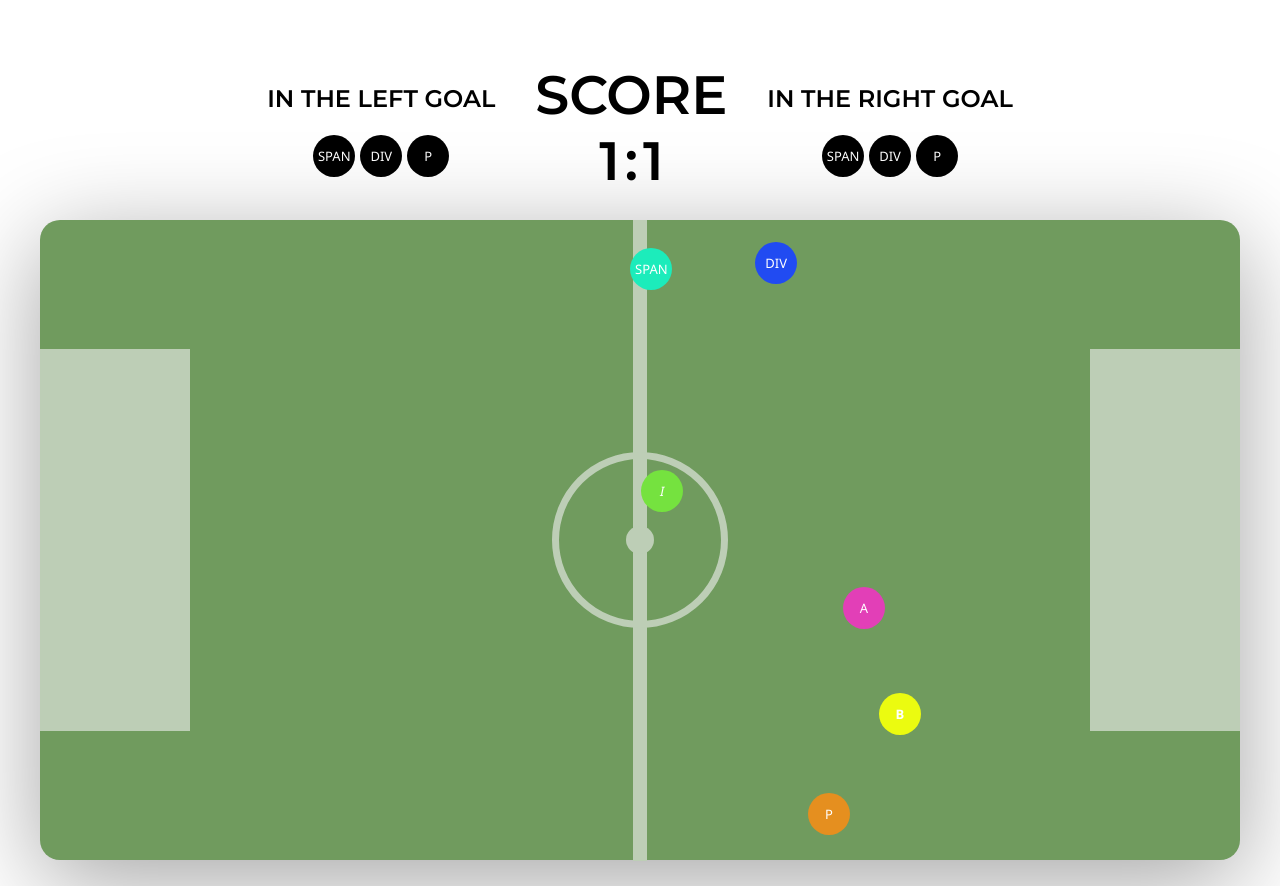
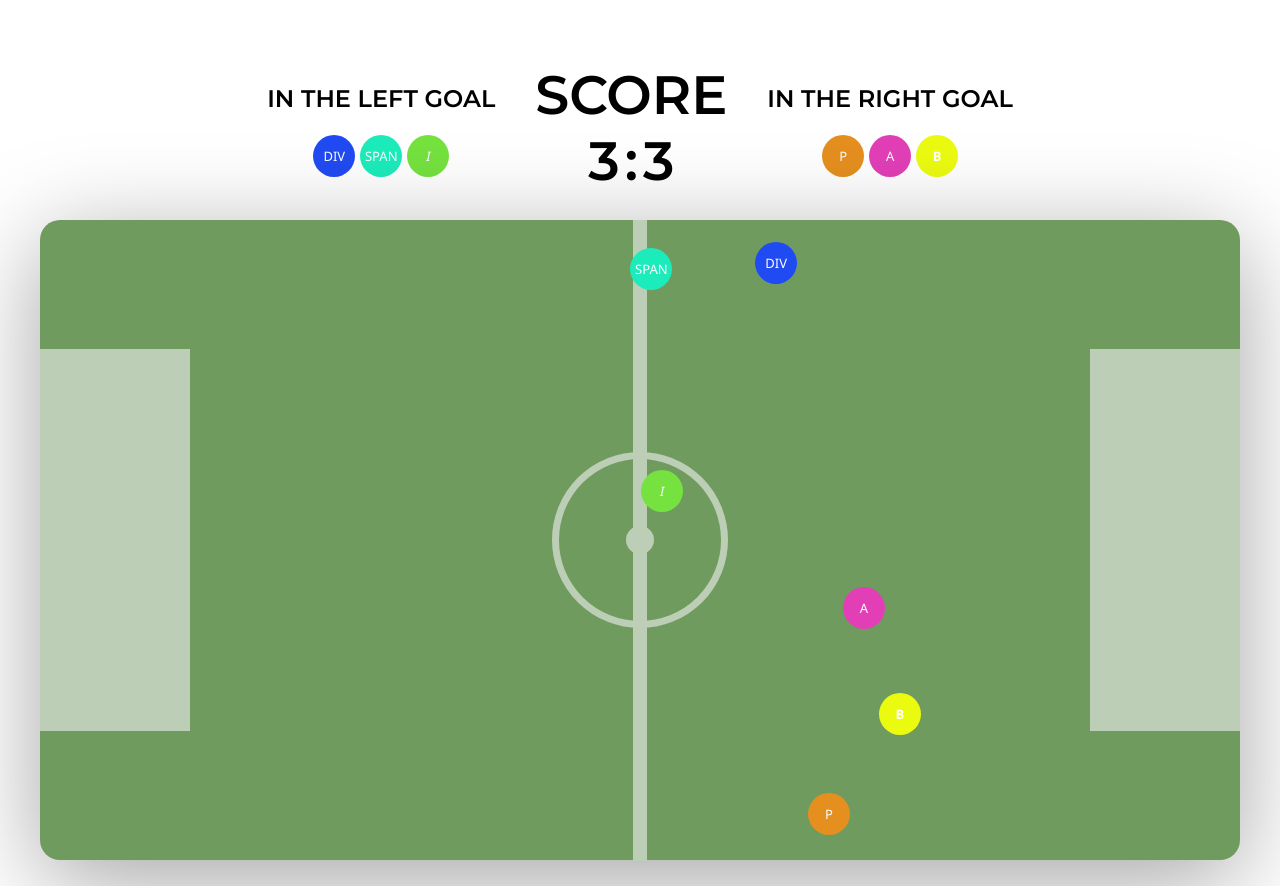
Before and after one commit to NeniEmSu/Js-Dev-test-task, a plain HTML site: page index.html in a window 1280 px wide. Drawn offline with Linux system fonts and the light colour scheme.

Commit message:
setting programatic diaplay of scores

```diff
--- a/index.html
+++ b/index.html
@@ -13,7 +13,7 @@
     <section class="heading">
         <div class="block">
             <p>In the left Goal</p>
-            <div class="right-balls"><span class="ball">span</span><div class="ball">div</div> <p class="ball">p</p></div>
+            <div class="left-balls"></div>
         </div>
         <div class="block">
             <h1>Score</h1>
@@ -21,7 +21,7 @@
         </div>
         <div class="block">
             <p>In the Right Goal</p>
-            <div class="left-balls"><span class="ball">span</span><div class="ball">div</div> <p class="ball">p</p></div>
+            <div class="right-balls"></div>
         </div>
     </section>
 
--- a/index.js
+++ b/index.js
@@ -1,7 +1,19 @@
 const FIELD = document.querySelector('.field');
 const BALL_ELEMENTS = [['div', '#214BF2'], ['span', '#1CECBB'], ['p', '#E58F1F'], ['a', '#E23FB7'], ['b', '#EBFB10'], ['i', '#75E23F']];
+
 const LEFT_POST = document.querySelector('#left-post');
 const RIGHT_POST = document.querySelector('#right-post');
+
+const LEFT_BALLS = document.querySelector('.left-balls');
+const RIGHT_BALLS = document.querySelector('.right-balls');
+
+let leftScore = document.querySelector('#left-score');
+let rightScore = document.querySelector('#right-score');
+
+let ballsInLeft = [['div', '#214BF2'], ['span', '#1CECBB']];
+let ballsInRight = [['p', '#E58F1F'], ['a', '#E23FB7']];
+
+// adding balls to field
 
 BALL_ELEMENTS.forEach(element => {
     const NODE = document.createElement(element[0]);
@@ -17,6 +29,43 @@ BALL_ELEMENTS.forEach(element => {
     DRAGABLE_El.setAttribute('draggable', true);
 })
 
+// Updating score values and displaying ball in post
+
+function displayScoredBalls(sideArray, sideToAppend, sideClass) {
+    sideArray.forEach(element => {
+        const NODE = document.createElement(element[0]);
+        const NODE_TEXT = document.createTextNode(element[0]);
+
+        NODE.appendChild(NODE_TEXT);
+
+        sideToAppend.appendChild(NODE);
+
+        const ADDED_EL = document.querySelector(`${sideClass} ${element[0]}`);
+
+        ADDED_EL.classList.add("ball");
+        ADDED_EL.style.backgroundColor = element[1];
+    });
+};
+
+function updateScore() {
+    leftScore.innerHTML = ballsInLeft.length;
+    rightScore.innerHTML = ballsInRight.length;
+
+    displayScoredBalls(ballsInLeft, LEFT_BALLS, '.left-balls');
+    displayScoredBalls(ballsInRight, RIGHT_BALLS, '.right-balls');
+};
+
+ballsInLeft.push(BALL_ELEMENTS[5]);
+ballsInRight.push(BALL_ELEMENTS[4]);
+
+function getDistance(x1, y1, x2, y2) {
+    let xDistance = x2 - x1;
+    let yDistance = y2 - y1;
+
+    return Math.sqrt(Math.pow(xDistance, 2) + Math.pow(yDistance, 2))
+}
+
+// Setting drag and drop class
 
 function Draggable(elem, bgColor) {
     let el = document.querySelector(`.field ${elem}`),
@@ -32,12 +81,12 @@ function Draggable(elem, bgColor) {
     };
 
     this.initPosition = function () {
-        el.style.cursor= 'move';
+        el.style.cursor = 'move';
         el.style.position = "absolute";
         el.style.backgroundColor = bgColor;
         // Math.round(6.5625 * 10000) to handle js decimal calculation errors
-        el.style.top = `calc(${Math.floor(Math.random() * ((Math.round(100 * 10000) - Math.round(6.5625 * 10000) + Math.round(1 * 10000)) ) + Math.round(6.5625 * 10000)) / 10000}% - 42px)`;
-        el.style.left = `calc(${Math.floor(Math.random() * ((Math.round(100 * 10) - Math.round(3.5 * 10) + Math.round(1 * 10)) ) + Math.round(3.5 * 10)) / 10}% - 42px)`;
+        el.style.top = `calc(${Math.floor(Math.random() * ((Math.round(100 * 10000) - Math.round(6.5625 * 10000) + Math.round(1 * 10000))) + Math.round(6.5625 * 10000)) / 10000}% - 42px)`;
+        el.style.left = `calc(${Math.floor(Math.random() * ((Math.round(100 * 10) - Math.round(3.5 * 10) + Math.round(1 * 10))) + Math.round(3.5 * 10)) / 10}% - 42px)`;
     };
     //events for the element
     this.events = function () {
@@ -81,6 +130,10 @@ function Draggable(elem, bgColor) {
 
                 el.style.top = offsetY + "px";
                 el.style.left = offsetX + "px";
+
+                let left_post_pos = LEFT_POST.getBoundingClientRect()
+
+                console.log(getDistance(offsetX, offsetY, left_post_pos.x, left_post_pos.y))
             }
         });
     };
@@ -91,6 +144,9 @@ function Draggable(elem, bgColor) {
     };
 
     this.init();
-}
+};
 
+// Calling draggable class
 BALL_ELEMENTS.forEach(element => new Draggable(element[0], element[1]));
+
+updateScore();
```
